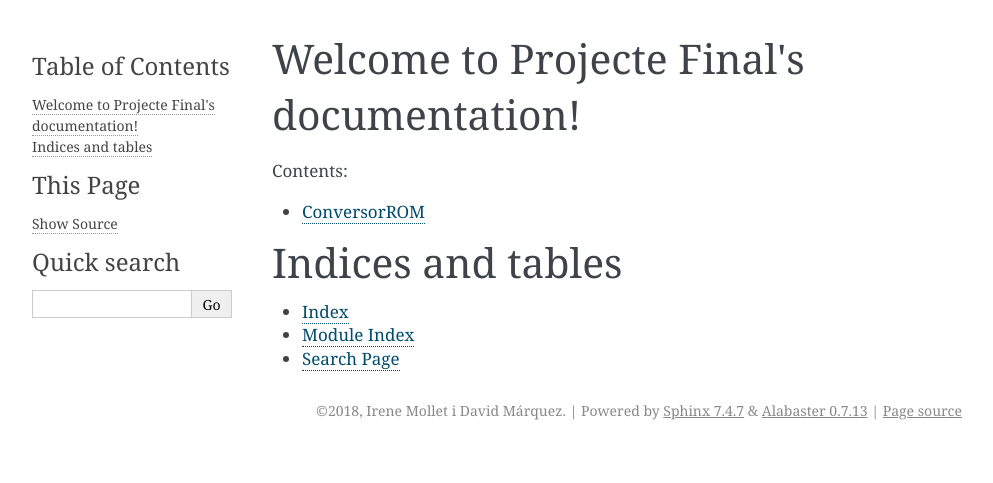
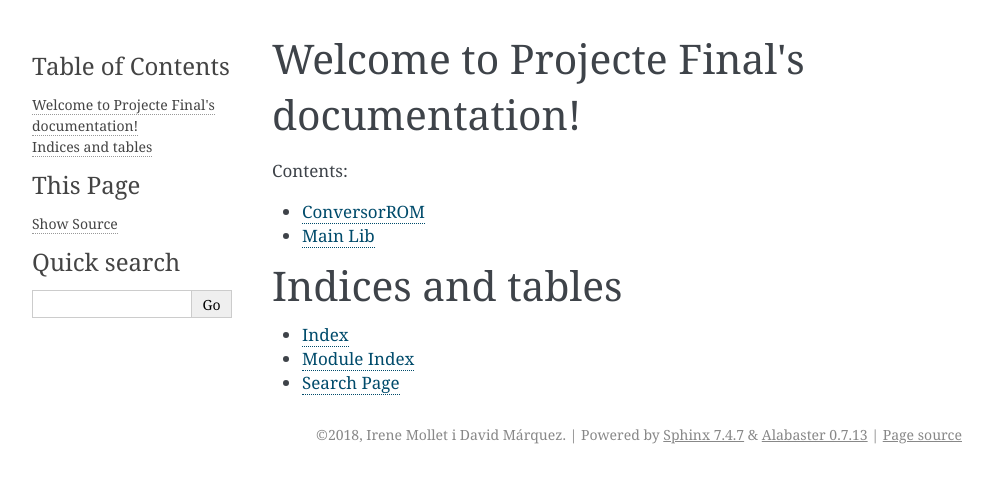
Before and after one commit to DavidMarquezF/ConversorROM, a Sphinx documentation site: the page built from docs/source/index.rst, in a window 1280 px wide. Shown: the top 483 px of the page, without its empty margins (148-1141 px from the left). Built offline with Sphinx 7.4.7, drawn with Linux system fonts in a browser that asks for light colours.

Commit message:
Docs comit and push automatic quan make html

```diff
--- /dev/null
+++ b/docs/source/MainLib.rst
@@ -0,0 +1,5 @@
+==============
+Main Lib
+==============
+
+bla  blabla
--- a/docs/source/index.rst
+++ b/docs/source/index.rst
@@ -12,6 +12,7 @@ Contents:
    :maxdepth: 2
 
    includeme
+   MainLib
 
 Indices and tables
 ==================
```
Also changed, not shown: 1 other file.
